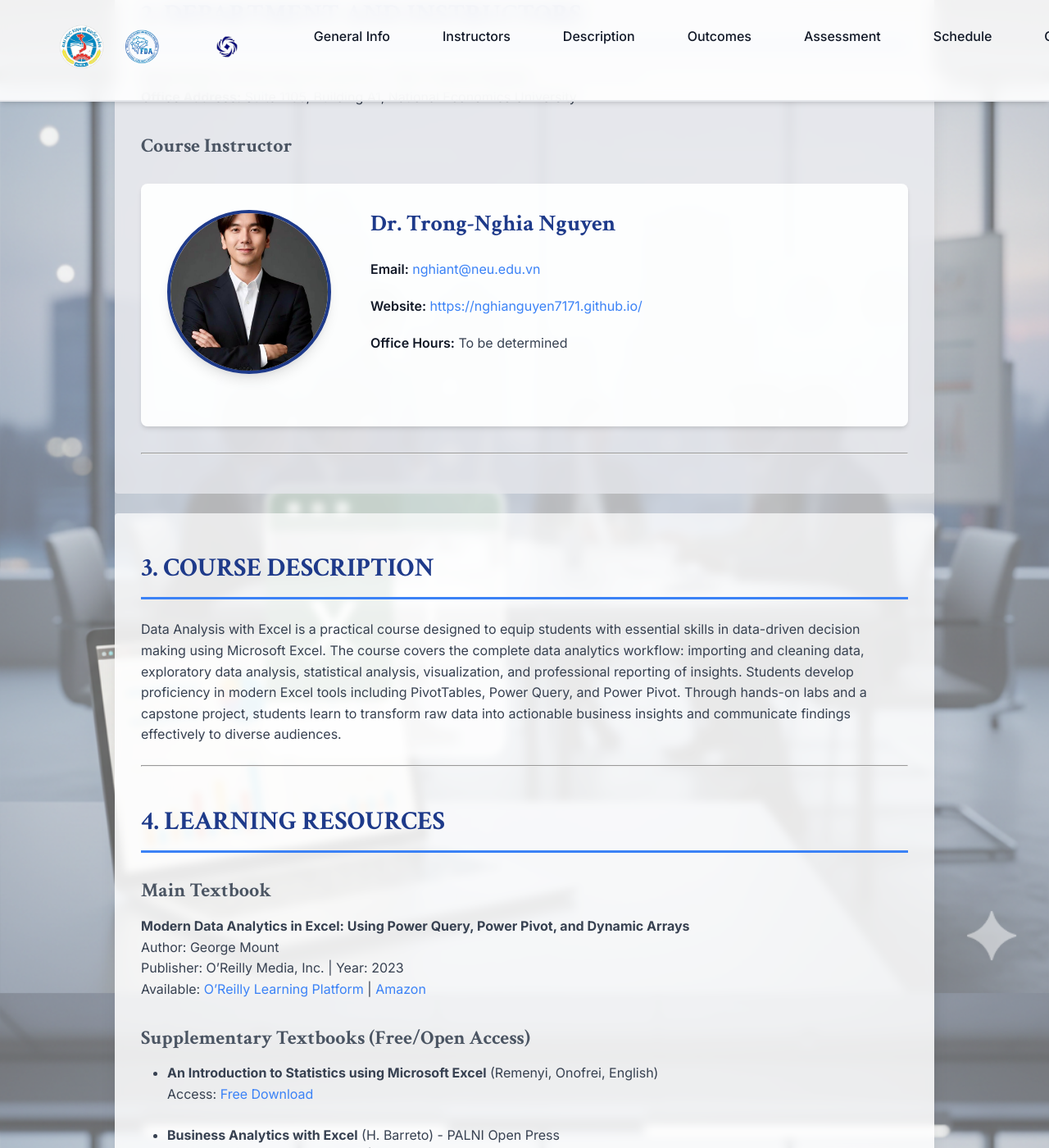
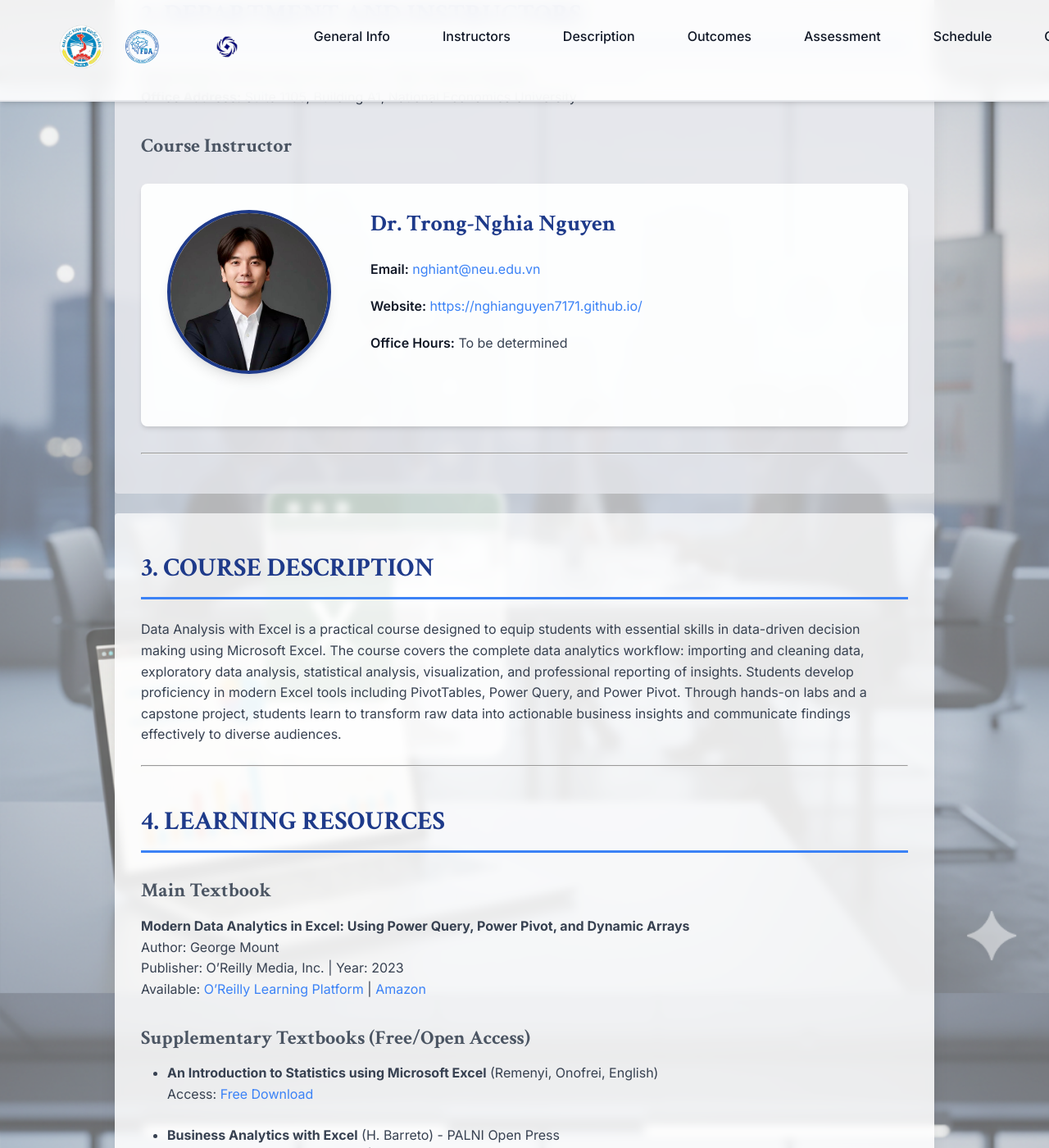
Before and after one commit to nghianguyen7171/excel_course, a Jekyll site: the page built from index.md, in a window 1280 px wide and 1400 px high, scrolled down 1349 px. Shown: the whole window at 82% size. Built offline with Jekyll 4.4.1, drawn with Linux system fonts in a browser that asks for light colours.

Commit message:
Adjust instructor profile image positioning to show more of the top part

```diff
--- a/assets/css/main.scss
+++ b/assets/css/main.scss
@@ -494,6 +494,7 @@ section {
         height: 200px;
         border-radius: 50%;
         object-fit: cover;
+        object-position: center top;
         border: 4px solid $primary-blue;
         box-shadow: $shadow-lg;
 
```
